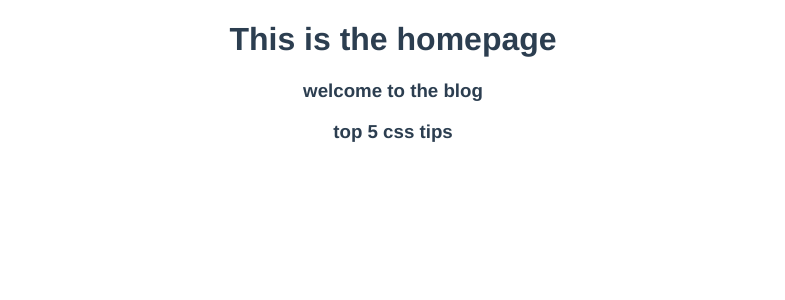
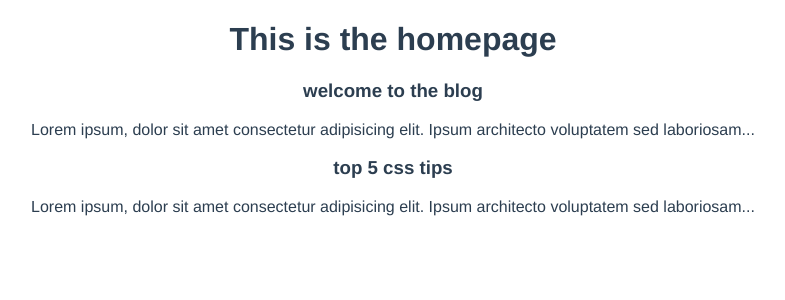
Before and after one commit to MacDavid1989/dojo-blog, a Vue app: page / in a window 1280 px wide. Shown: the top 300 px of the page, without its empty margins (247-1032 px from the left). Built offline with nearby package versions, Linux system fonts and the light colour scheme.

Commit message:
a lot of using props is the same but if we want to manipulate the props we need to pass in props as the first argument and the apply our manipulations on the different properties of props

```diff
--- a/src/components/PostList.vue
+++ b/src/components/PostList.vue
@@ -13,7 +13,6 @@
   props: ["posts"],
   components: { SinglePost },
   setup(props) {
-    console.log(props.posts);
     return {};
   },
 };
--- a/src/components/SinglePost.vue
+++ b/src/components/SinglePost.vue
@@ -1,12 +1,21 @@
 <template>
   <div class="post">
     <h3>{{ post.title }}</h3>
+    <p>{{ snippet }}</p>
   </div>
 </template>
 
 <script>
+import { computed } from "@vue/reactivity";
 export default {
   props: ["post"],
+  setup(props) {
+    const snippet = computed(() => {
+      return props.post.body.substring(0, 100) + "...";
+    });
+
+    return { snippet };
+  },
 };
 </script>
 
```
